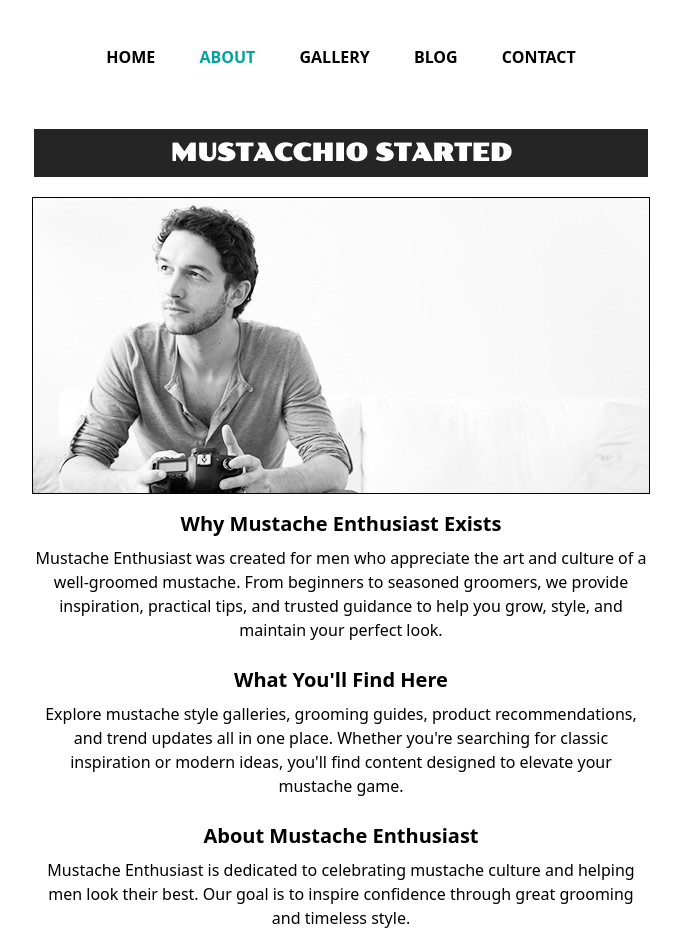
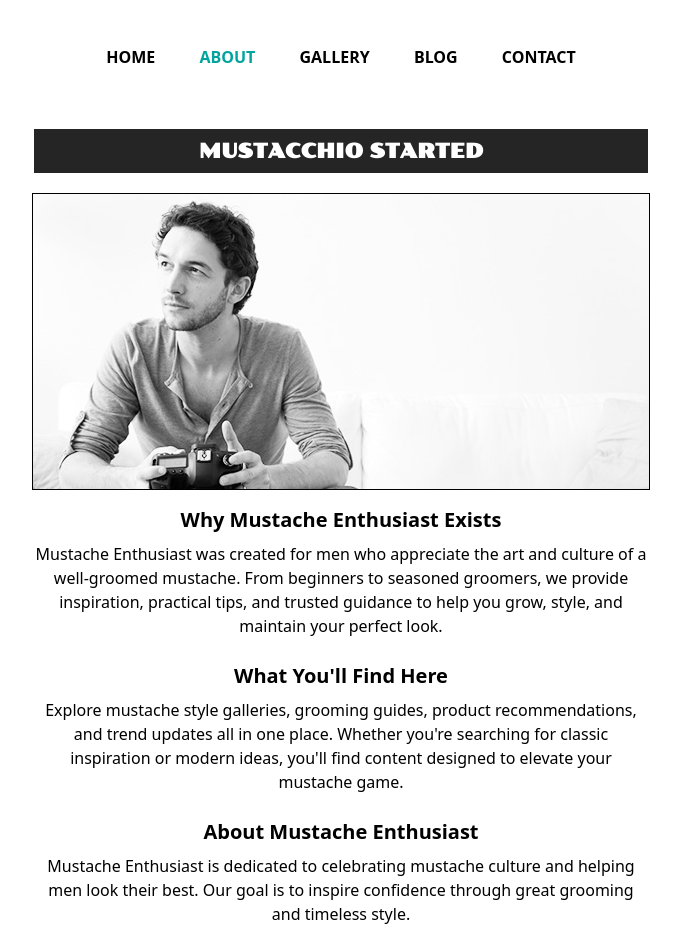
Before and after one commit to Ayisayir/Mustacchio-2, a website: page about.html in a window 1280 px wide. Shown: the part 136-1075 px from the top of the page, without its empty margins (299-980 px from the left). Drawn offline with Linux system fonts and the light colour scheme; files whose address does not match are found by name.

Commit message:
Add files via upload

```diff
--- a/about.html
+++ b/about.html
@@ -54,26 +54,26 @@
 
     <main class="flex w-[80%]">
       <div class="flex flex-col items-center justify-center mb-5 w-full">
-        <h2 class="text-white text-2xl text-center font-poller font-extrabold bg-[#252525] px-4 py-2 w-[60%] my-5">MUSTACCHIO STARTED</h2>
+        <h2 class="text-white text-xl text-center font-poller font-extrabold bg-[#252525] px-4 py-2 w-[60%] my-5">MUSTACCHIO STARTED</h2>
 
         <img src="images/photographer.jpg" class="border-[1.5px] border-black">
 
-        <div class="flex flex-col items-center w-[70%] lg:w-[60%] text-center m-2">
+        <div class="flex flex-col items-center w-[100%] lg:w-[60%] text-center m-2">
           <h3 class="font-bold m-2 text-xl">Why Mustache Enthusiast Exists</h3>
           <div>Mustache Enthusiast was created for men who appreciate the art and culture of a well-groomed mustache. From beginners to seasoned groomers, we provide inspiration, practical tips, and trusted guidance to help you grow, style, and maintain your perfect look.</div>
         </div>
 
-        <div class="flex flex-col items-center w-[70%] lg:w-[60%] text-center m-2">
+        <div class="flex flex-col items-center w-[100%] lg:w-[60%] text-center m-2">
           <h3 class="font-bold m-2 text-xl">What You'll Find Here</h3>
           <div>Explore mustache style galleries, grooming guides, product recommendations, and trend updates all in one place. Whether you're searching for classic inspiration or modern ideas, you'll find content designed to elevate your mustache game.</div>
         </div>
 
-        <div class="flex flex-col items-center w-[70%] lg:w-[60%] text-center m-2">
+        <div class="flex flex-col items-center w-[100%] lg:w-[60%] text-center m-2">
           <h3 class="font-bold m-2 text-xl">About Mustache Enthusiast</h3>
           <div>Mustache Enthusiast is dedicated to celebrating mustache culture and helping men look their best. Our goal is to inspire confidence through great grooming and timeless style.</div>
         </div>
 
-        <div class="flex flex-col items-center w-[70%] lg:w-[60%] text-center m-2">
+        <div class="flex flex-col items-center w-[100%] lg:w-[60%] text-center m-2">
           <h3 class="font-bold m-2 text-xl">Join the Mustache Community</h3>
           <div>Connect with fellow mustache lovers, share your style, ask questions, and learn from others who share your passion. Mustache Enthusiast is more than a website - it's a growing community.</div>
         </div>
```
